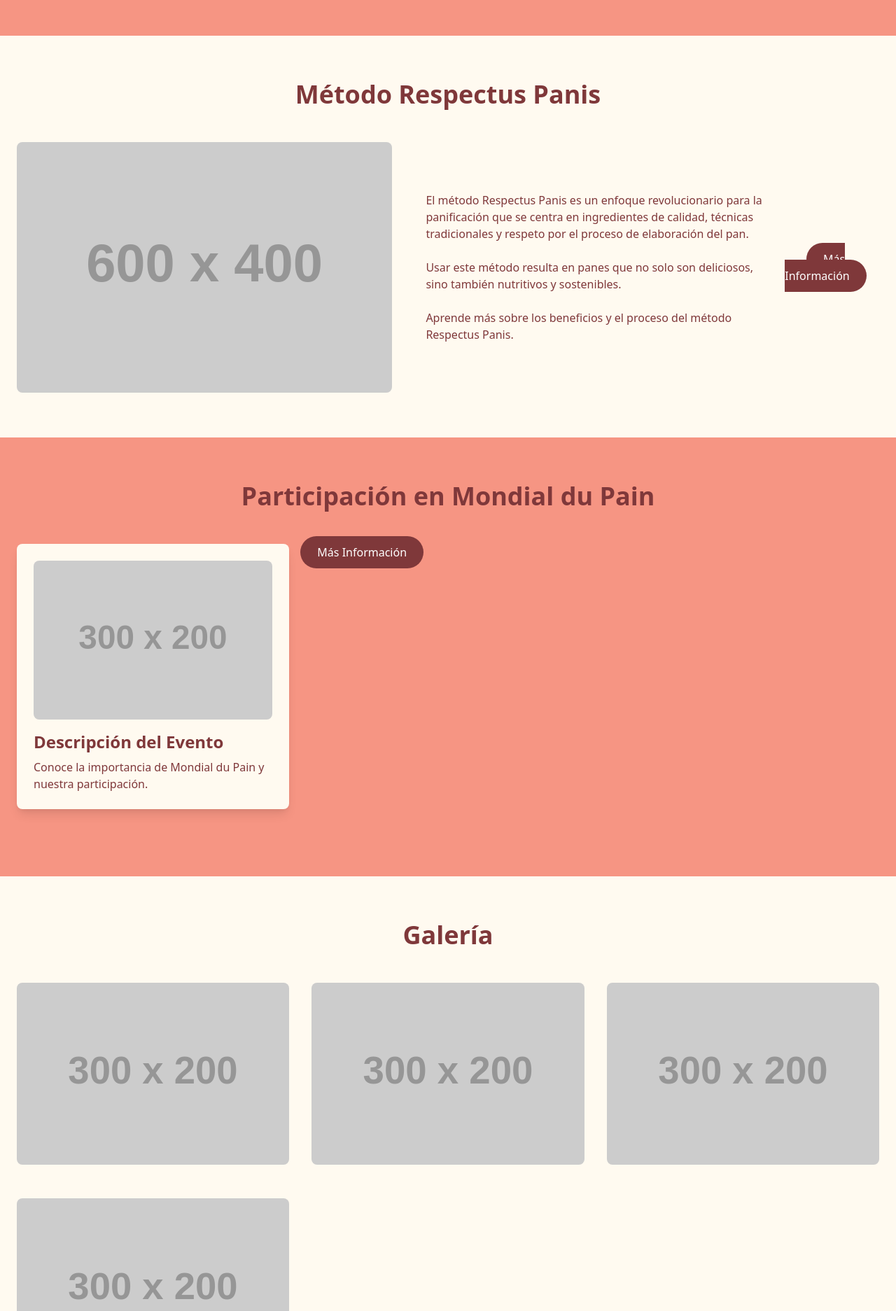
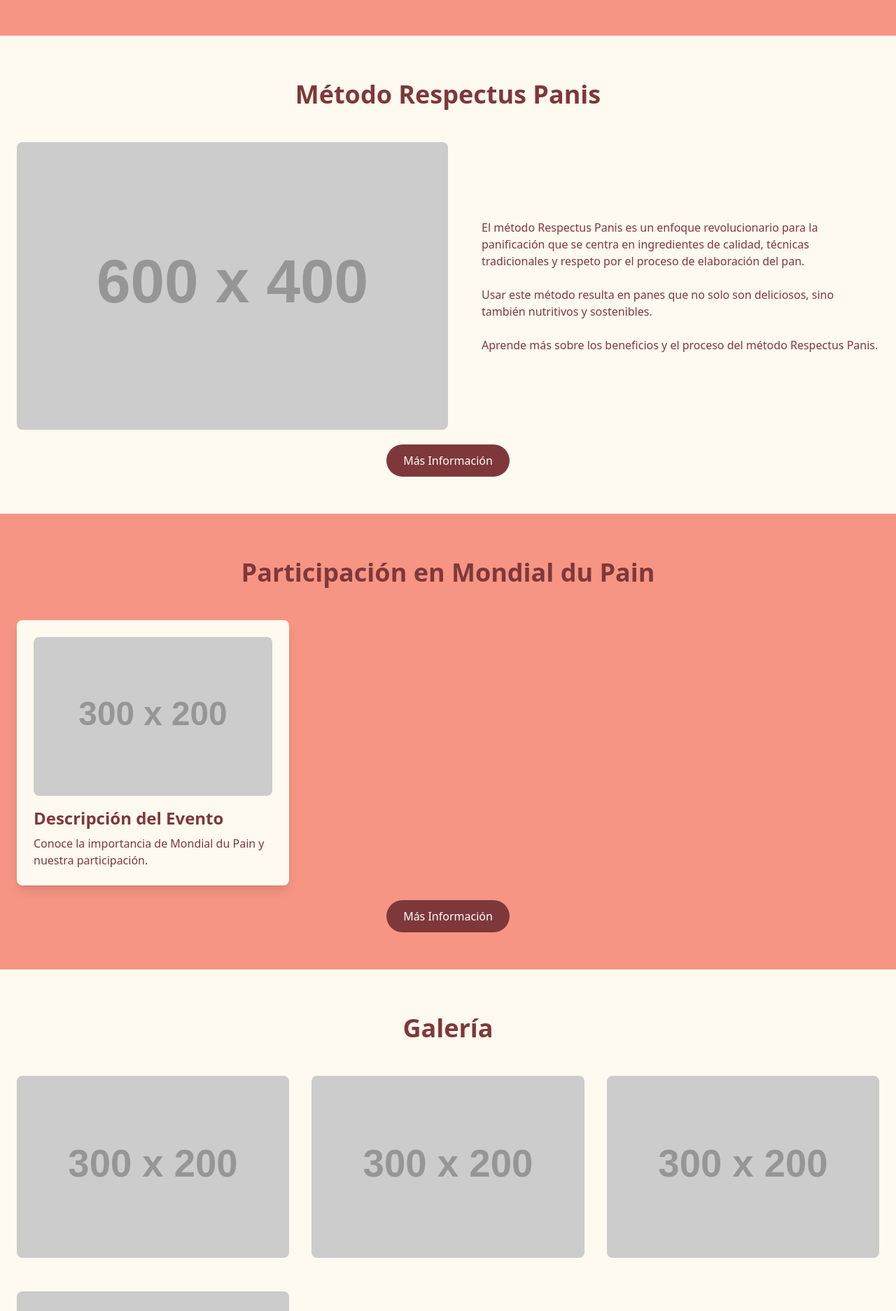
Before and after one commit to ambassadeursdupainvenezuela/ambassadeursdupainvenezuela.github.io, a Jekyll site: the page built from index.html, in a window 1280 px wide. Shown: the part 2251-4124 px from the top of the page at 70% size. Built offline with Jekyll 4.4.1, drawn with Linux system fonts in a browser that asks for light colours; nearby versions of some CDN libraries.

Commit message:
Fix index.html

```diff
--- a/index.html
+++ b/index.html
@@ -76,12 +76,13 @@
         <p class="mb-6">Usar este método resulta en panes que no solo son deliciosos, sino también nutritivos y sostenibles.</p>
         <p>Aprende más sobre los beneficios y el proceso del método Respectus Panis.</p>
       </div>
-        <div class="text-center">
+    </div>
+    <div class="text-center mt-8">
       <a href="/respectus-panis.html" class="bg-dark px-6 py-3 rounded-full text-white">Más Información</a>
     </div>
   </div>
-    </div>
 </section>
+
 
   <!-- Participación en Mondial du Pain -->
   <section id="mondial-du-pain" class="py-16 bg-secondary">
@@ -95,10 +96,10 @@
             <p class="text-dark">Conoce la importancia de Mondial du Pain y nuestra participación.</p>
           </div>
         </div>
+        <!-- Repite bloques similares para más detalles del evento y logros -->
+      </div>
       <div class="text-center">
         <a href="/mondial-du-pain.html" class="bg-dark px-6 py-3 rounded-full text-white">Más Información</a>
-        </div>
-        <!-- Repite bloques similares para más detalles del evento y logros -->
       </div>
     </div>
   </section>
@@ -139,10 +140,10 @@
             <p class="text-dark">Mantente informado con las últimas noticias y actualizaciones de nuestra comunidad.</p>
           </div>
         </div>
+        <!-- Repite bloques similares para más publicaciones del blog y noticias -->
+      </div>
       <div class="text-center">
         <a href="/blog.html" class="bg-dark px-6 py-3 rounded-full text-white">Ir al Blog</a>
-        </div>
-        <!-- Repite bloques similares para más publicaciones del blog y noticias -->
       </div>
     </div>
   </section>
@@ -158,10 +159,10 @@
             <p class="text-dark">Únete a nosotros en nuestros próximos eventos y talleres. Aprende de los mejores y mejora tus habilidades en panadería.</p>
           </div>
         </div>
+        <!-- Repite bloques similares para más eventos y talleres -->
+      </div>
       <div class="text-center">
         <a href="/events.html" class="bg-dark px-6 py-3 rounded-full text-white">Ver los próximos eventos</a>
-        </div>
-        <!-- Repite bloques similares para más eventos y talleres -->
       </div>
     </div>
   </section>
```
Lines whose indentation alone changed are shown as unchanged.
